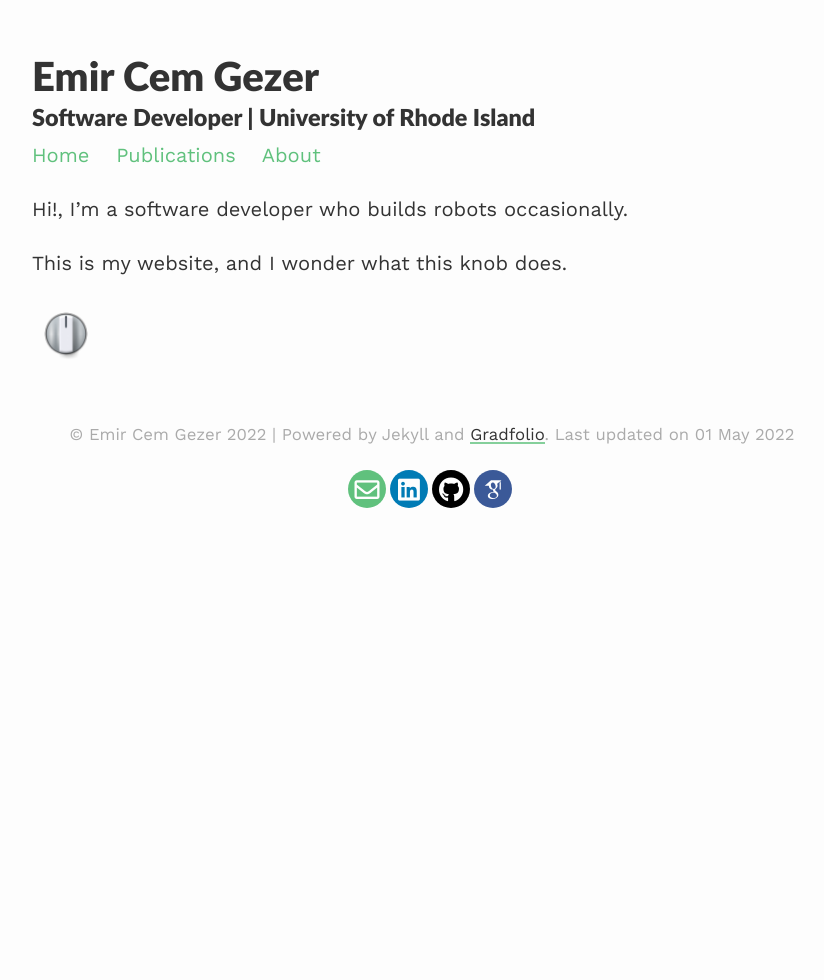
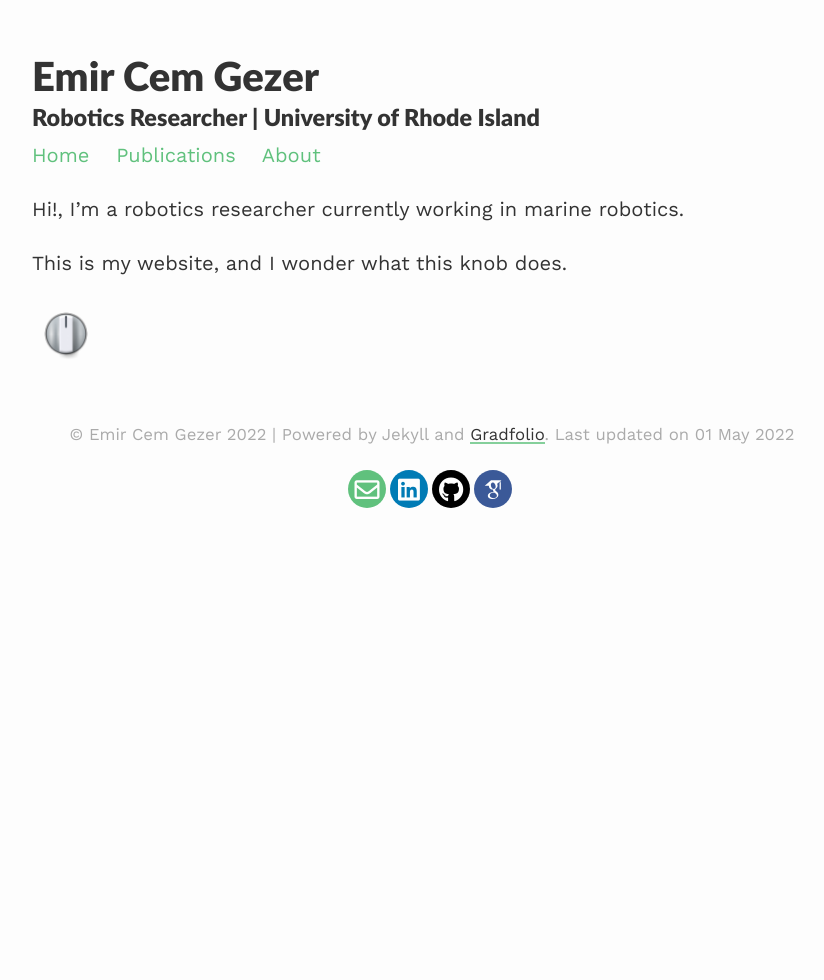
Before and after one commit to incebellipipo/incebellipipo.github.io, a Jekyll site: the page built from index.md, in a window 1280 px wide. Shown: the whole page, without its empty margins (208-1032 px from the left). Built offline with Jekyll 4.4.1, drawn with Linux system fonts in a browser that asks for light colours; nearby versions of some CDN libraries; some web fonts are replaced.

Commit message:
docs: change description

```diff
--- a/_config.yml
+++ b/_config.yml
@@ -1,7 +1,7 @@
 ### your site title here
 
 title: Emir Cem Gezer
-description: Software Developer | University of Rhode Island
+description: Robotics Researcher | University of Rhode Island
 
 baseurl:  #name of GitHub repository
 url: https://emircem.com #custom url to be used instead of GitHub repository
--- a/index.md
+++ b/index.md
@@ -4,14 +4,14 @@ permalink: /
 published: true
 ---
 
-Hi!, I'm a software developer who builds robots occasionally.
+Hi!, I'm a robotics researcher currently working in marine robotics.
 
 This is my website, and I wonder what this knob does.
 
 <input type="range" class="input-knob" data-src="{{site.baseurl}}/assets/images/knob70.png" data-sprites="100" min="-100" max="150" step="0.4" oninput="inputEventHandler(this)" onchange="changeEventHandler(this)"/>
 
 <div id="knob-div" style="position: absolute; left: -100px; top: 20px; font-size: 100px; width: 100px; text-orientation: mixed; writing-mode: vertical-rl;">
-nothing
+not much
 </div>
 
 <script type="text/javascript" src="{{site.baseurl}}/assets/scripts/input-knobs.js"></script>
```
